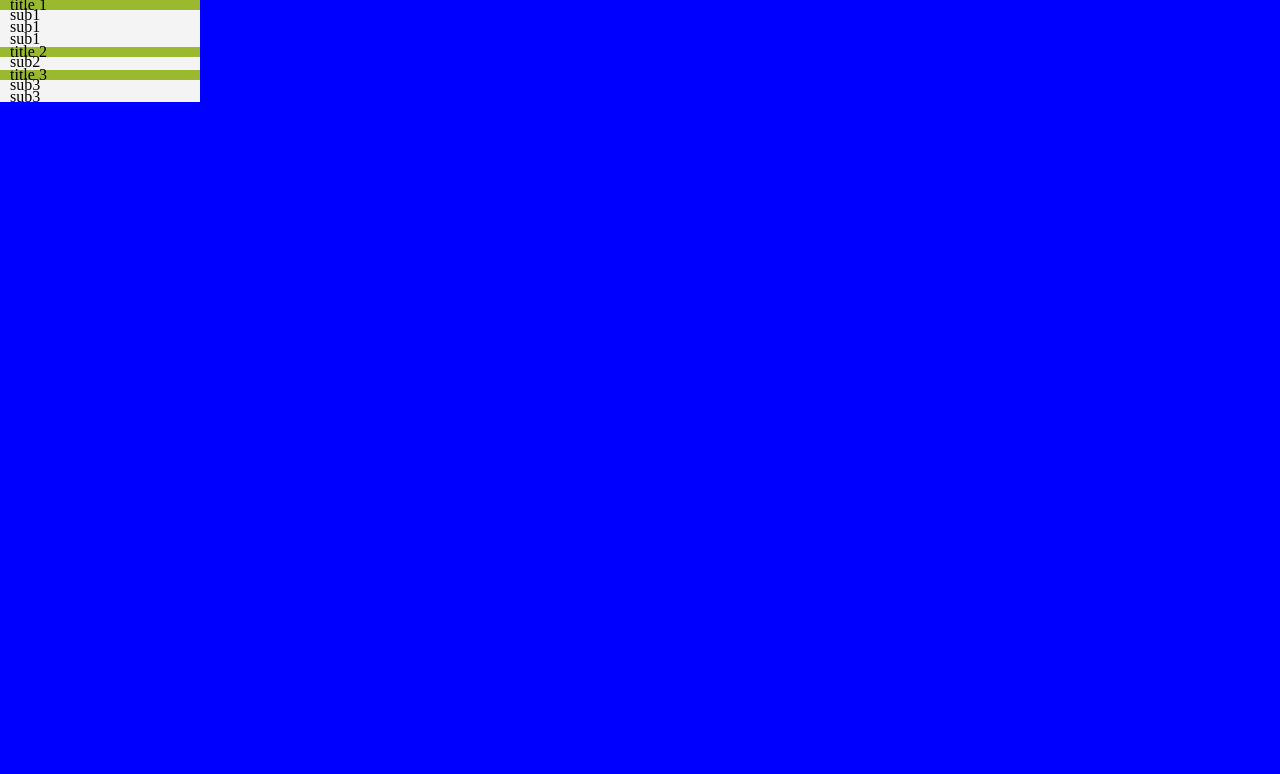
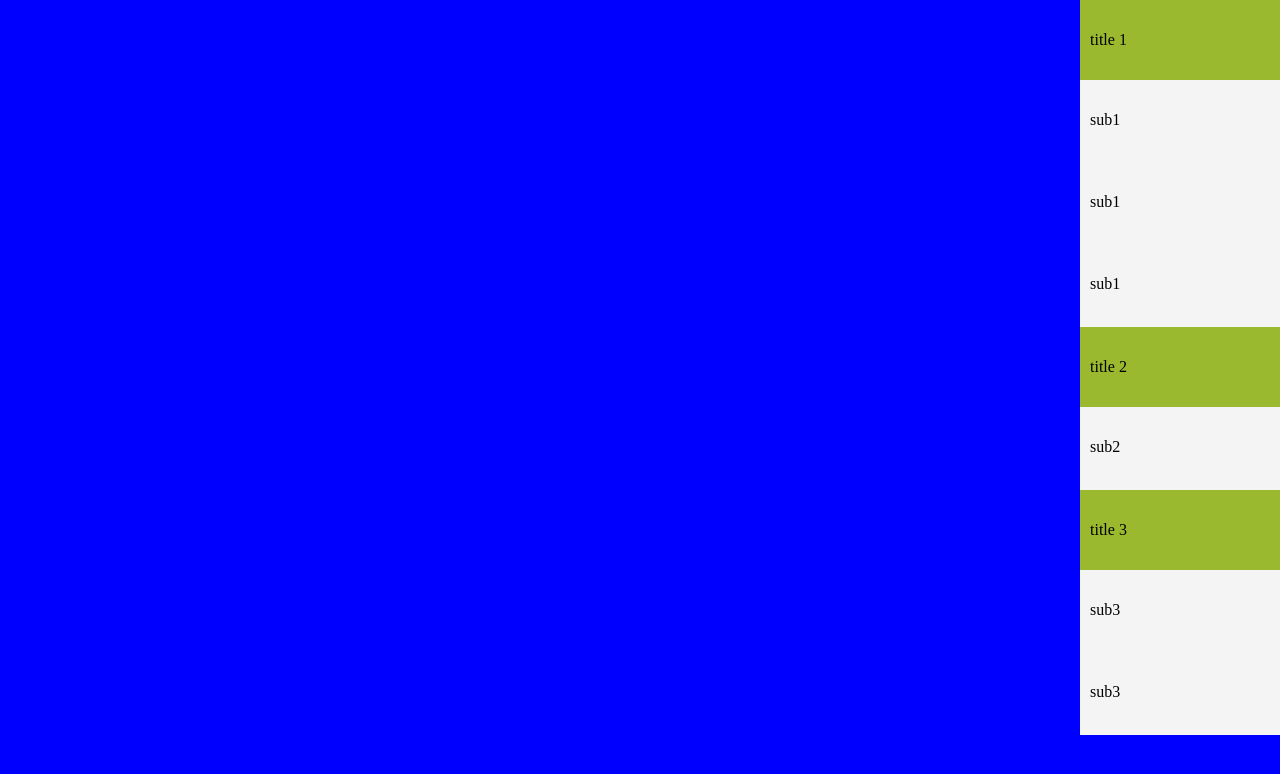
Before and after one commit to shinjuno123/one-day-one-year, a Django app: template odoyApp/templates/stretchableMenu.html in a window 1280 px wide. Shown: the top 774 px of the page. Run offline with Django 3.2, Linux system fonts and the light colour scheme; the template is opened without the code that fills it, so the values that code supplies are empty.

Commit message:
second page front-end tasks

```diff
--- a/odoyApp/static/odoyApp/secondPage.js
+++ b/odoyApp/static/odoyApp/secondPage.js
@@ -1,36 +1,9 @@
 const progress_bar1 = document.getElementsByClassName("progress-bar1")[0];
 const progress_bar2 = document.getElementsByClassName("progress-bar2")[0];
-progress_bar1.style.setProperty('--width', 50);
+const navi = document.getElementById("navi")[0];
+progress_bar1.style.setProperty('--width', 70);
 progress_bar2.style.setProperty('--width', 40);
 
+navi.style.setProperty('display','none');
+console.log("안녕")
 // setProperty('--width',(input percentage here getting the value from django))
-
-
-// $(document).ready(function(){
-
-//     //모든 서브 메뉴 감추기
-//     $(".sub").css({display:"none"});
-//     //$(".sub").hide(); //위코드와 동일
-
-//     $(".title").click(function(){
-//         //일단 서브메뉴 다 가립니다.
-//         //$(".sub").css({display:"none"});
-
-//         //열린 서브메뉴에 대해서만 가립니다.
-//         $(".sub").each(function(){
-//             console.log($(this).css("display"));
-//             if($(this).css("display")=="block") {
-//                 //$(".sub").css({display:"none"});
-//                 //$(this).hide();
-//                 $(this).slideUp("fast");
-//             }
-//         });
-
-//         //현재 요소의 다음 요소를 보이게 합니다.
-//         //$(this).next("ul").css({display:"block"});
-//         //$(this).next("ul").show();
-//         $(this).next("ul").slideDown("fast");
-
-
-//     })
-// });
--- a/odoyApp/templates/stretchableMenu.html
+++ b/odoyApp/templates/stretchableMenu.html
@@ -3,13 +3,17 @@
 <!DOCTYPE html>
 <html lang="en">
 <head>
+
+
     <meta charset="UTF-8">
     <meta name="viewport" content="width=device-width, initial-scale=1.0">
     <link rel="stylesheet" href='{% static "odoyApp/secondPage.css" %}'>
     <title>Result Page</title>
+
     <style>
 
         ul#navi {
+            float:right;
             width: 200px;
             text-indent: 10px;
             background-color: #f4f4f4;
@@ -27,16 +31,16 @@
         }
 
         .group div.title {
-            height: 10px;
-            line-height: 10px;
+            height: 5em;
+            line-height: 5em;
             background: #9ab92e;
             cursor: pointer;
         }
 
         ul.sub li {
             margin-bottom: 2px;
-            height: 10px;
-            line-height: 10px;
+            height: 5em;
+            line-height: 5em;
             background: #f4f4f4;
             cursor: pointer;
         }
@@ -55,6 +59,7 @@
     </style>
 </head>
 <body>
+
     <ul id="navi">
         <li class="group">
             <div class="title">title 1</div>
@@ -79,7 +84,6 @@
         </li>
     </ul>
 
-
     {% block content %}
     {% endblock %}
 
```
